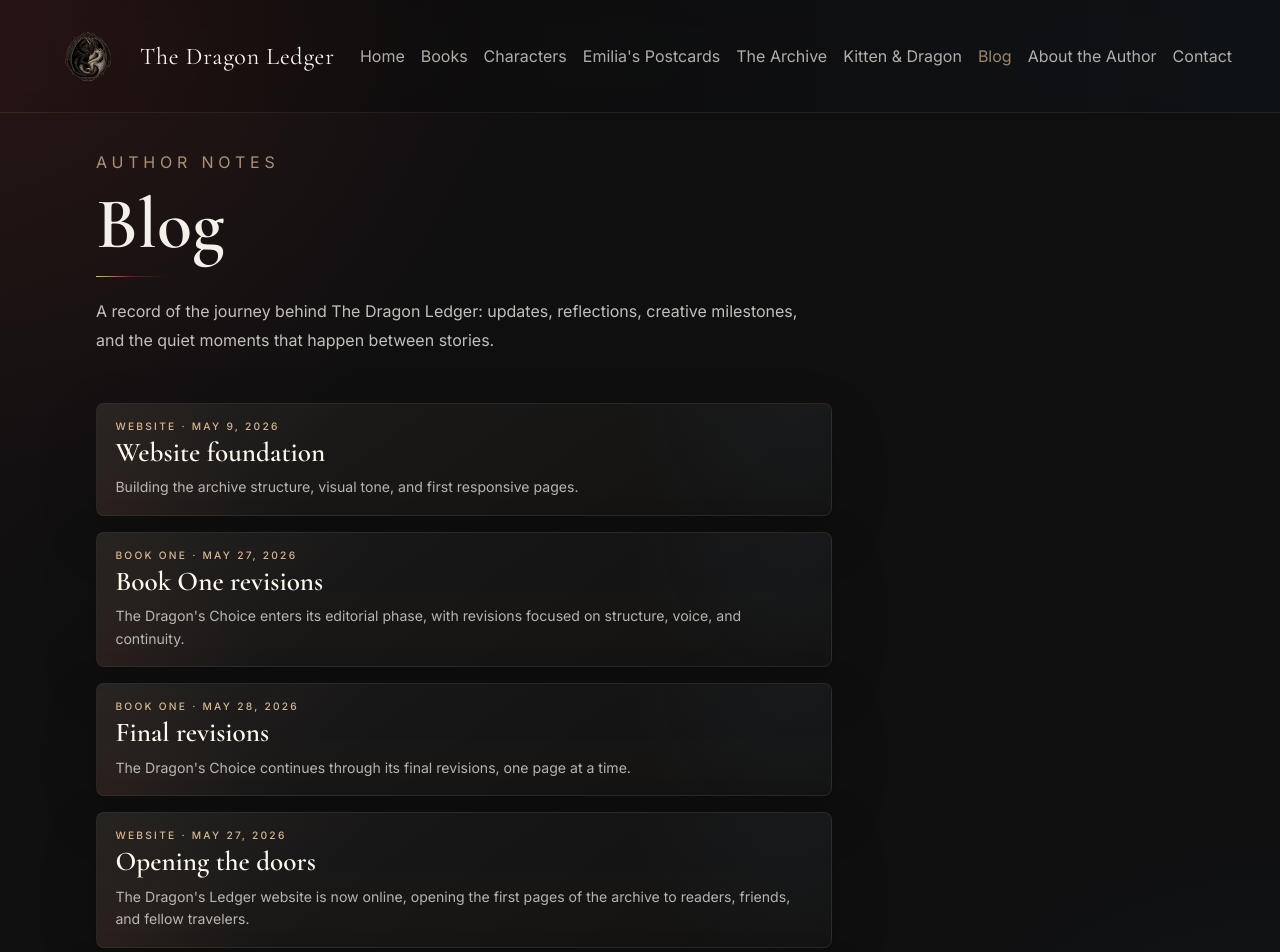
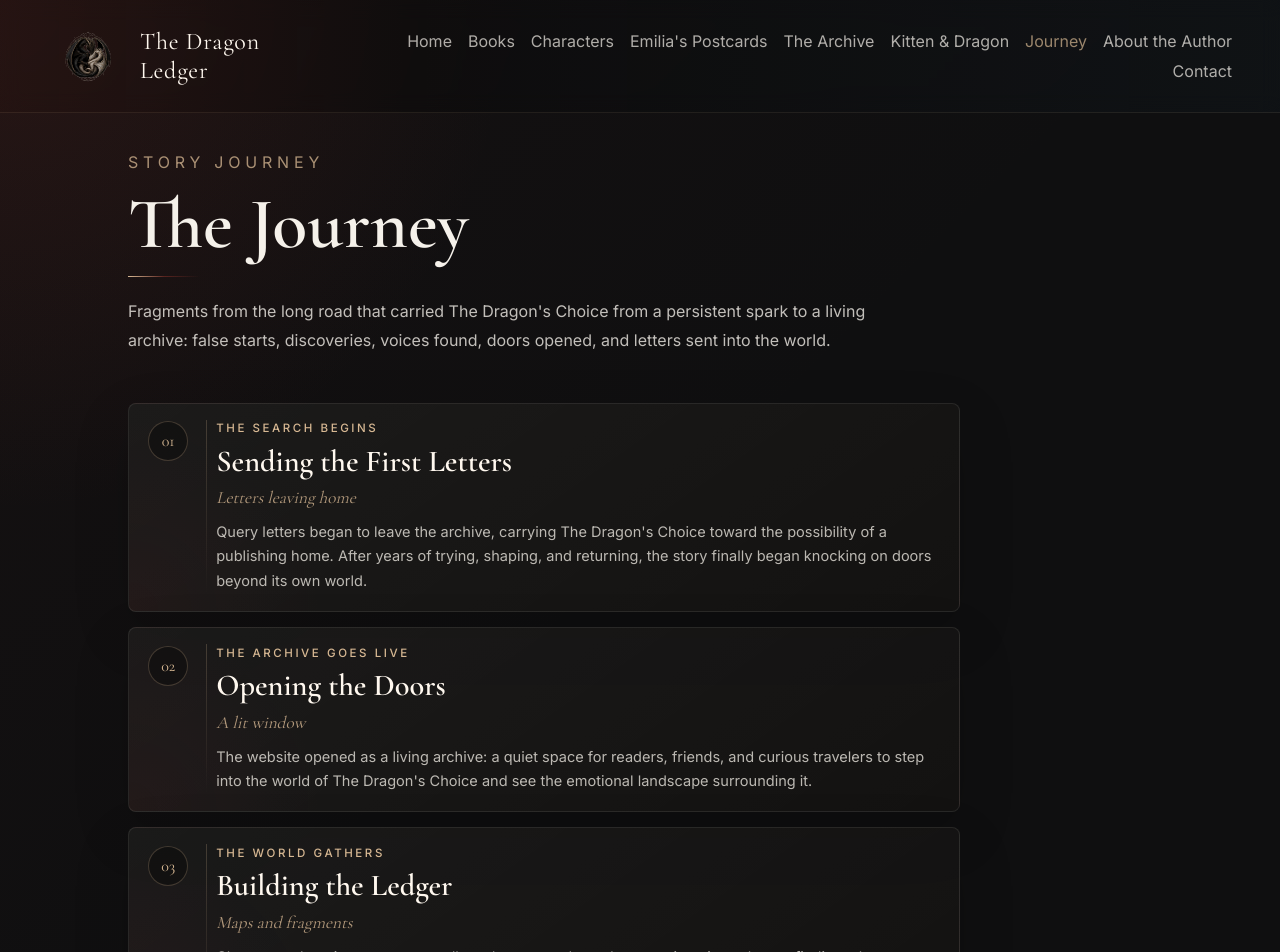
Before and after one commit to TheDragonLedger/dragon-ledger, a Vue app: page /blog in a window 1280 px wide. Shown: the top 952 px of the page. Built offline with nearby package versions, Linux system fonts and the light colour scheme.

Commit message:
Changing Blog to journey

```diff
--- a/src/components/layout/Navbar.vue
+++ b/src/components/layout/Navbar.vue
@@ -12,7 +12,7 @@
       <router-link to="/postcards">Emilia's Postcards</router-link>
       <router-link to="/archive">The Archive</router-link>
       <router-link to="/kitten-dragon">Kitten & Dragon</router-link>
-      <router-link to="/blog">Blog</router-link>
+      <router-link to="/blog">Journey</router-link>
       <router-link to="/about">About the Author</router-link>
       <router-link to="/contact">Contact</router-link>
     </div>
--- a/src/data/journal.js
+++ b/src/data/journal.js
@@ -1,37 +1,51 @@
 export const journalEntries = [
   {
-    title: "Website foundation",
-    date: "2026-05-09",
-    category: "Website",
+    title: "The First Spark",
+    period: "About six years ago",
+    motif: "A half-seen door",
     excerpt:
-      "Building the archive structure, visual tone, and first responsive pages.",
+      "The story began as a small idea that would not leave. It was not yet Emilia, not yet Ash, not yet The Dragon's Choice, but something in it kept returning: a woman shaped by loneliness, a bond waiting to be chosen, and the sense that love could become a kind of shelter.",
   },
   {
-    title: "Book One revisions",
-    date: "2026-05-27",
-    category: "Book One",
+    title: "False Starts",
+    period: "The years between",
+    motif: "Pages set aside",
     excerpt:
-      "The Dragon's Choice enters its editorial phase, with revisions focused on structure, voice, and continuity.",
+      "There were several attempts to write the novel before it was ready. Drafts opened and closed. Scenes arrived out of order. Some versions carried pieces of the truth, but the heart of the book had not found its rhythm yet.",
   },
   {
-    title: "Final revisions",
-    date: "2026-05-28",
-    category: "Book One",
+    title: "Finding Emilia",
+    period: "When the voice cleared",
+    motif: "A quiet room",
     excerpt:
-      "The Dragon's Choice continues through its final revisions, one page at a time.",
+      "The story changed when Emilia became clear. Her silence, tenderness, guarded strength, and need for chosen family gave the world its emotional center. Once her voice arrived, the archive around her began to gather shape.",
   },
   {
-    title: "Opening the doors",
-    date: "2026-05-27",
-    category: "Website",
+    title: "The Dragon Finds Its Voice",
+    period: "The manuscript clicks",
+    motif: "Smoke and gold",
     excerpt:
-      "The Dragon's Ledger website is now online, opening the first pages of the archive to readers, friends, and fellow travelers.",
+      "At last, the book understood what it wanted to be. The pieces that had resisted each other began to move together: devotion, inheritance, fear, healing, and the kind of love that asks a person to become fully alive.",
   },
   {
-    title: "Sending the first letters",
-    date: "2026-06-01",
-    category: "Publishing",
+    title: "Building the Ledger",
+    period: "The world gathers",
+    motif: "Maps and fragments",
     excerpt:
-      "The first query letters leave the archive as The Dragon's Choice begins its search for a publishing home.",
+      "Characters, locations, maps, moodboards, postcards, and companion pieces began finding a home beyond the manuscript. The Dragon Ledger became a place to keep the world alive while the stories continued to grow.",
+  },
+  {
+    title: "Opening the Doors",
+    period: "The archive goes live",
+    motif: "A lit window",
+    excerpt:
+      "The website opened as a living archive: a quiet space for readers, friends, and curious travelers to step into the world of The Dragon's Choice and see the emotional landscape surrounding it.",
+  },
+  {
+    title: "Sending the First Letters",
+    period: "The search begins",
+    motif: "Letters leaving home",
+    excerpt:
+      "Query letters began to leave the archive, carrying The Dragon's Choice toward the possibility of a publishing home. After years of trying, shaping, and returning, the story finally began knocking on doors beyond its own world.",
   },
 ];
--- a/src/router/index.js
+++ b/src/router/index.js
@@ -88,6 +88,10 @@ const routes = [
     component: Blog,
   },
   {
+    path: "/journey",
+    redirect: "/blog",
+  },
+  {
     path: "/journal",
     redirect: "/blog",
   },
--- a/src/styles/global.css
+++ b/src/styles/global.css
@@ -884,26 +884,89 @@ blockquote {
   max-width: 46rem;
 }
 
-.blog-card.archive-card {
-  min-height: auto;
-  padding: 1rem 1.15rem;
+.journey-page {
+  width: min(100%, 68rem);
 }
 
-.blog-card.archive-card h2 {
-  margin-bottom: 0.55rem;
-  font-size: clamp(1.35rem, 2.6vw, 1.7rem);
+.journey-intro {
+  max-width: 48rem;
 }
 
-.blog-card .card-eyebrow {
-  margin-bottom: 0.45rem;
-  font-size: 0.64rem;
-  letter-spacing: 0.14rem;
+.journey-timeline {
+  display: grid;
+  gap: 0.95rem;
+  max-width: 52rem;
 }
 
-.blog-card .card-body,
-.blog-card .card-body p {
-  font-size: 0.88rem;
-  line-height: 1.6;
+.journey-card {
+  position: relative;
+  display: grid;
+  grid-template-columns: 3.25rem minmax(0, 1fr);
+  gap: 1rem;
+  min-height: auto;
+  padding: 1.1rem 1.2rem;
+  border: 1px solid rgba(245, 241, 234, 0.09);
+  border-radius: 8px;
+  background:
+    linear-gradient(145deg, rgba(255, 255, 255, 0.055), rgba(255, 255, 255, 0.018)),
+    radial-gradient(circle at 0% 100%, rgba(127, 47, 39, 0.09), transparent 12rem),
+    rgba(14, 13, 12, 0.72);
+  box-shadow: 0 1.25rem 3.5rem rgba(0, 0, 0, 0.16);
+}
+
+.journey-card::before {
+  content: "";
+  position: absolute;
+  top: 1rem;
+  bottom: 1rem;
+  left: 4.8rem;
+  width: 1px;
+  background: linear-gradient(180deg, rgba(215, 184, 147, 0.42), transparent);
+  opacity: 0.55;
+}
+
+.journey-card-marker {
+  position: relative;
+  z-index: 1;
+  display: grid;
+  place-items: center;
+  width: 2.5rem;
+  height: 2.5rem;
+  border: 1px solid rgba(215, 184, 147, 0.24);
+  border-radius: 999px;
+  color: var(--gold);
+  background: rgba(8, 8, 9, 0.42);
+  font-family: 'Cormorant Garamond', serif;
+  font-size: 1rem;
+}
+
+.journey-card-content {
+  position: relative;
+  z-index: 1;
+}
+
+.journey-card h2 {
+  margin-bottom: 0.55rem;
+  color: #fff8ef;
+  font-family: 'Cormorant Garamond', serif;
+  font-size: clamp(1.45rem, 3vw, 1.9rem);
+  font-weight: 600;
+  line-height: 1.05;
+}
+
+.journey-motif {
+  margin-bottom: 0.65rem;
+  color: rgba(215, 184, 147, 0.8);
+  font-family: 'Cormorant Garamond', serif;
+  font-size: 1.08rem;
+  font-style: italic;
+  line-height: 1.35;
+}
+
+.journey-card p:not(.card-eyebrow):not(.journey-motif) {
+  color: rgba(245, 241, 234, 0.74);
+  font-size: 0.91rem;
+  line-height: 1.68;
 }
 
 .contact-page {
@@ -1271,6 +1334,20 @@ blockquote {
     text-align: center;
   }
 
+  .journey-card {
+    grid-template-columns: 1fr;
+    gap: 0.85rem;
+  }
+
+  .journey-card::before {
+    display: none;
+  }
+
+  .journey-card-marker {
+    width: 2.25rem;
+    height: 2.25rem;
+  }
+
   .kitten-story {
     grid-template-columns: 1fr;
     gap: 1.5rem;
--- a/src/views/Blog.vue
+++ b/src/views/Blog.vue
@@ -1,39 +1,38 @@
 <template>
-  <main class="page">
-    <section class="page-intro">
-      <p class="subtitle">Author notes</p>
-      <h1>Blog</h1>
+  <main class="page journey-page">
+    <section class="page-intro journey-intro">
+      <p class="subtitle">Story journey</p>
+      <h1>The Journey</h1>
       <p>
-        A record of the journey behind The Dragon Ledger: updates,
-        reflections, creative milestones, and the quiet moments that happen
-        between stories.
+        Fragments from the long road that carried The Dragon's Choice from a
+        persistent spark to a living archive: false starts, discoveries,
+        voices found, doors opened, and letters sent into the world.
       </p>
     </section>
 
-    <section class="timeline">
-      <ArchiveCard
-        v-for="entry in journalEntries"
+    <section class="journey-timeline" aria-label="The Dragon's Choice journey">
+      <article
+        v-for="(entry, index) in journalEntriesNewestFirst"
         :key="entry.title"
-        class="blog-card"
-        :title="entry.title"
-        :eyebrow="`${entry.category} · ${formatDate(entry.date)}`"
-        :body="entry.excerpt"
-      />
+        class="journey-card"
+      >
+        <div class="journey-card-marker">
+          {{ String(index + 1).padStart(2, "0") }}
+        </div>
+
+        <div class="journey-card-content">
+          <p class="card-eyebrow">{{ entry.period }}</p>
+          <h2>{{ entry.title }}</h2>
+          <p class="journey-motif">{{ entry.motif }}</p>
+          <p>{{ entry.excerpt }}</p>
+        </div>
+      </article>
     </section>
   </main>
 </template>
 
 <script setup>
-import ArchiveCard from "../components/ArchiveCard.vue";
 import { journalEntries } from "../data/journal";
 
-const dateFormatter = new Intl.DateTimeFormat("en", {
-  month: "long",
-  day: "numeric",
-  year: "numeric",
-});
-
-function formatDate(date) {
-  return dateFormatter.format(new Date(`${date}T00:00:00`));
-}
+const journalEntriesNewestFirst = [...journalEntries].reverse();
 </script>
```
